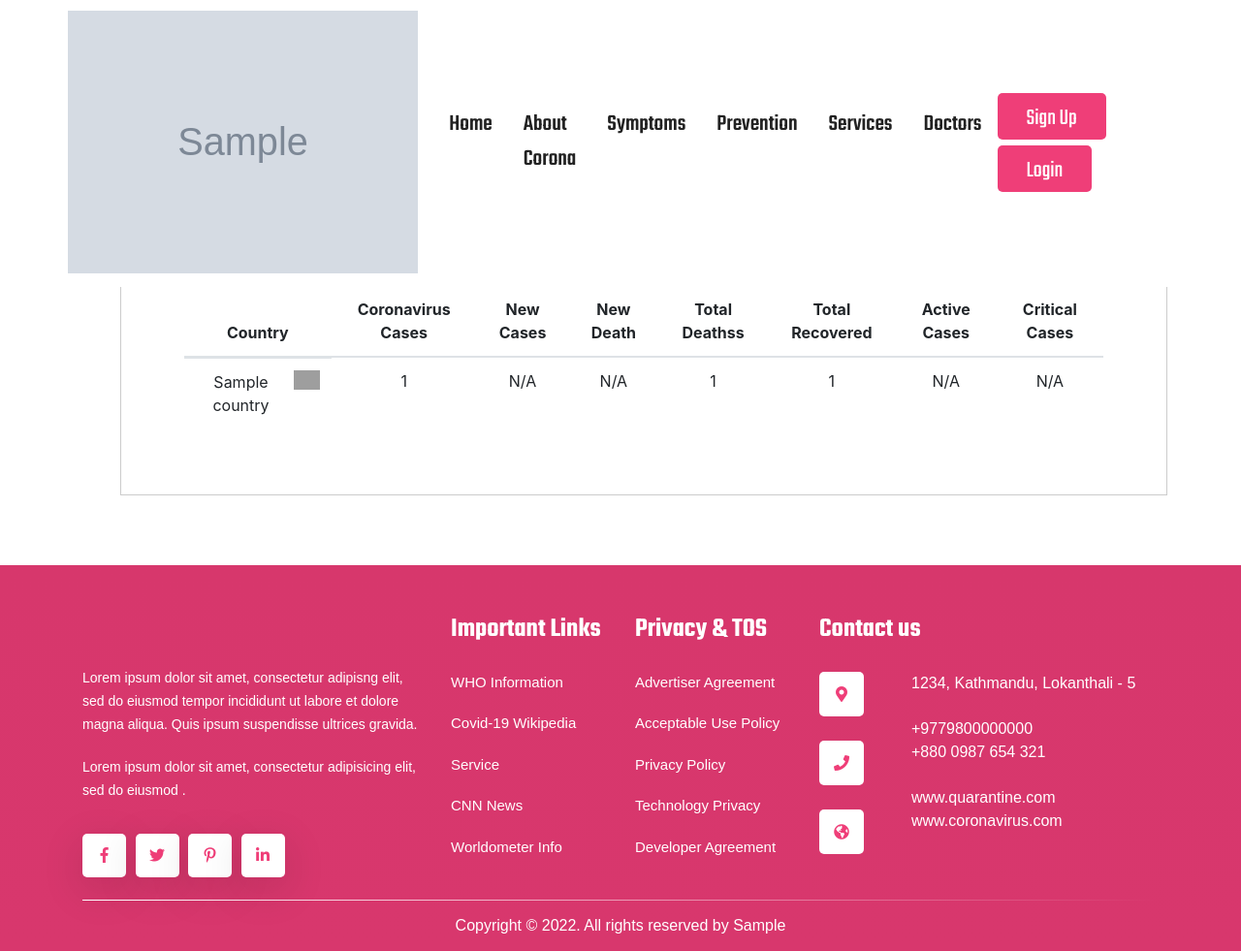
After one commit to Asheshshrestha/cov-med, a Django app: template templates/frontend/pages/corona_stats/country_list.html in a window 1280 px wide. The commit adds this page. Shown: the whole page at 97% size. Run offline with Django 3.2, Linux system fonts and the light colour scheme; the template is opened without the code that fills it: most values are stand-ins (such as "Sample title", 1, 10 or a date in 2020); grey boxes marked "Sample" are stand-in pictures; some libraries are stand-ins or nearby versions; grey boxes are pictures that could not be loaded.

Commit message:
updates;

```diff
--- a/modules/home_page/urls.py
+++ b/modules/home_page/urls.py
@@ -1,10 +1,12 @@
 from os import name
 from django.urls import path
 from django.urls.conf import include
-from modules.home_page.views import HomeIndex
+from modules.home_page.views import HomeIndex,CoronaCasesIndex,AllServicesView
 
 
 urlpatterns = [
     path('',HomeIndex.as_view(),name='index_home'),
+    path('coronatoday/',CoronaCasesIndex.as_view(),name='coronacases'),
+    path('allservices/',AllServicesView,name='all_services'),
 
 ]
--- a/templates/frontend/pages/_layout.html
+++ b/templates/frontend/pages/_layout.html
@@ -42,6 +42,8 @@
     <!--===========================
         Contact Part HTML End
     ============================-->
+    {% block myscripts %}
+    {% endblock myscripts %}
     {% block scripts %}
     {% include 'frontend/slices/scripts.html' %}
     {% endblock scripts %}
--- /dev/null
+++ b/templates/frontend/pages/corona_stats/country_list.html
@@ -0,0 +1,117 @@
+{% extends 'frontend/pages/_layout.html' %}
+{% load static %}
+{% load crispy_forms_tags %}
+{% block page_content %}
+
+<section id="home" class="home section mt-2 mb-5">
+    <div class="container">
+        <div class="row">
+            <div class="col-12">
+                <div class="container">
+                    <div class="order-model">
+                        <div class="log-sign" role="document">
+                            <div class="modal-content m-4">
+                                <div class="modal-header">
+                                    <h5 class="modal-title" id="exampleModalLabel15"></h5>
+                                    <span class="download-close" data-dismiss="modal" aria-label="Close"><span></span></span>
+                                </div>
+                                <div id="letter5">
+                                    <div class="letter_inner">
+
+                                        <div class="heading color-b">
+                                            <h2>Corona Today Statistics</h2>
+                                        </div>
+                                        <div class="heading color-b">
+                                           <!-- Search form -->
+
+
+                                        </div>
+                                        <div class="model-project-details">
+                                            <div class="heading color-b">
+                                                <div class="tab-content">
+                                                    <div class="container">
+                                                        <div class=" row">
+                                                            <div class="col-4">
+                                                                <input class="form-control" onkeyup="myFunction()" id="txtSearch" type="text" placeholder="Search" aria-label="Search">
+                                                            </div>
+
+                                                            <div class="btn-bar col d-flex justify-content-end text-center">
+                                                                <a href="{% url 'index_home' %}" class="">Back To Home</a>
+                                                            </div>
+                                                        </div>
+                                                        <table class="table table-hover" id="corona_table">
+                                                            <thead>
+                                                              <tr>
+                                                                <th scope="col">Country</th>
+                                                                <th scope="col">Coronavirus Cases</th>
+                                                                <th scope="col">New Cases</th>
+                                                                <th scope="col">New Death</th>
+                                                                <th scope="col">Total Deathss</th>
+                                                                <th scope="col">Total Recovered</th>
+                                                                <th scope="col">Active Cases</th>
+                                                                <th scope="col">Critical Cases</th>
+                                                              </tr>
+                                                            </thead>
+                                                            <tbody>
+                                                                {% if cases %}
+                                                                {% for case in cases %}
+                                                                <tr class="odd gradeX">
+                                                                    <td class="d-flex justify-content-between">{{ case.country|default:"N/A" }} <img src="{{ case.countryInfo.flag}}" height=20 class="pl-2"/></td>
+                                                                    <td>{{ case.totalCases|default:"N/A" }}</td>
+                                                                    <td>{{ case.newCases|default:"N/A" }}</td>
+                                                                    <td>{{ case.newDeaths|default:"N/A" }}</td>
+                                                                    <td>{{ case.totalDeaths|default:"N/A" }}</td>
+                                                                    <td>{{ case.totalRecovered|default:"N/A" }}</td>
+                                                                    <td>{{ case.activeCases|default:"N/A" }}</td>
+                                                                    <td>{{ case.criticalCases|default:"N/A" }}</td>
+                                                                </tr>
+                                                                {% endfor %}
+                                                                {% else %}
+                                                                <tr>No data to show!</tr>
+                                                                {% endif %}
+
+
+
+
+                                                            </tbody>
+                                                          </table>
+                                                    </div>
+
+                                                </div>
+                                            </div>
+                                        </div>
+                                    </div>
+                                </div>
+                            </div>
+                        </div>
+                    </div>
+                </div>
+            </div>
+
+        </div>
+    </div>
+</section>
+  {% endblock page_content%}
+
+  {% block myscripts %}
+  <script>
+    function myFunction() {
+        var input, filter, table, tr, td, i, txtValue;
+        input = document.getElementById("txtSearch");
+        filter = input.value.toUpperCase();
+        table = document.getElementById("corona_table");
+        tr = table.getElementsByTagName("tr");
+        for (i = 0; i < tr.length; i++) {
+          td = tr[i].getElementsByTagName("td")[0];
+          if (td) {
+            txtValue = td.textContent || td.innerText;
+            if (txtValue.toUpperCase().indexOf(filter) > -1) {
+              tr[i].style.display = "";
+            } else {
+              tr[i].style.display = "none";
+            }
+          }
+        }
+      }
+  </script>
+  {% endblock myscripts%}
```
Also changed, not shown: modules/home_page/views.py (+36 -1 lines), templates/frontend/pages/homepage/index.html (+70 -3 lines).
